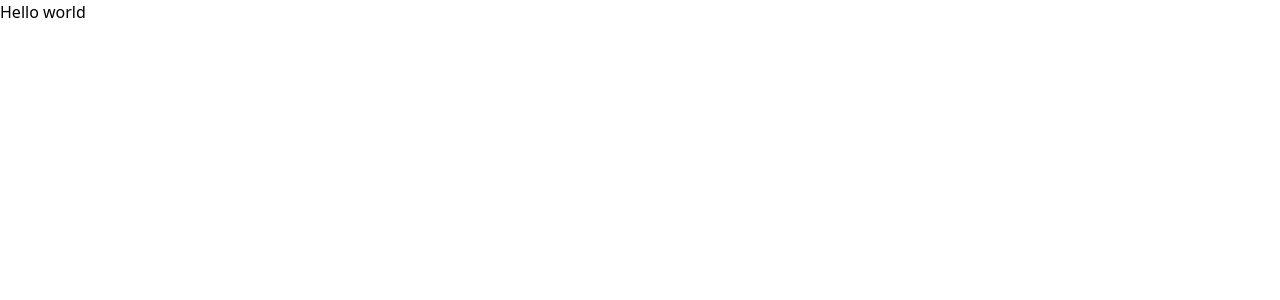
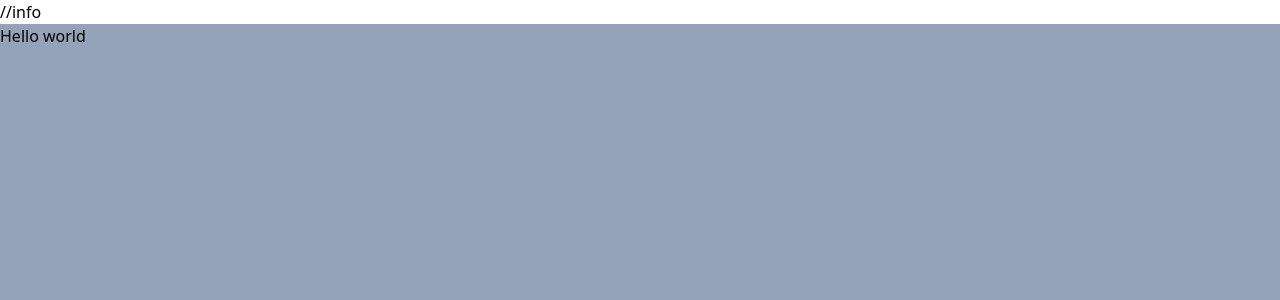
Before and after one commit to casderooij/presentation-application, a Next.js app: page / in a window 1280 px wide. Shown: the top 300 px of the page. Built offline with nearby package versions, Linux system fonts and the light colour scheme.

Commit message:
Feature/layout (#2)
* feat(navigation-component): simple HTML structure

* feat(layout): add layout component

```diff
--- /dev/null
+++ b/components/layout.tsx
@@ -0,0 +1,15 @@
+import Navigation from "./navigation";
+
+type Props = {
+  children: JSX.Element;
+};
+
+export default function Layout({ children }: Props) {
+  return (
+    <div className="flex flex-col min-h-screen">
+      <Navigation />
+
+      <main className="flex-1 bg-slate-400">{children}</main>
+    </div>
+  );
+}
--- /dev/null
+++ b/components/navigation.tsx
@@ -0,0 +1,14 @@
+import Link from "next/link";
+
+export default function Navigation() {
+  return (
+    <nav>
+      <Link href="/">
+        <a>/</a>
+      </Link>
+      <Link href="/info">
+        <a>/info</a>
+      </Link>
+    </nav>
+  );
+}
--- a/pages/_app.tsx
+++ b/pages/_app.tsx
@@ -1,8 +1,15 @@
-import '../styles/globals.css'
-import type { AppProps } from 'next/app'
+import "../styles/globals.css";
+import type { AppProps } from "next/app";
+import Layout from "../components/layout";
 
 function MyApp({ Component, pageProps }: AppProps) {
-  return <Component {...pageProps} />
+  return (
+    <>
+      <Layout>
+        <Component {...pageProps} />
+      </Layout>
+    </>
+  );
 }
 
-export default MyApp
+export default MyApp;
--- a/pages/index.tsx
+++ b/pages/index.tsx
@@ -1,5 +1,6 @@
 import type { NextPage } from "next";
 import Head from "next/head";
+import Navigation from "../components/navigation";
 
 const Home: NextPage = () => {
   return (
@@ -9,8 +10,7 @@ const Home: NextPage = () => {
         <meta name="description" content="Generated by create next app" />
         <link rel="icon" href="/favicon.ico" />
       </Head>
-
-      <main className="text-red">Hello world</main>
+      Hello world
     </div>
   );
 };
```
